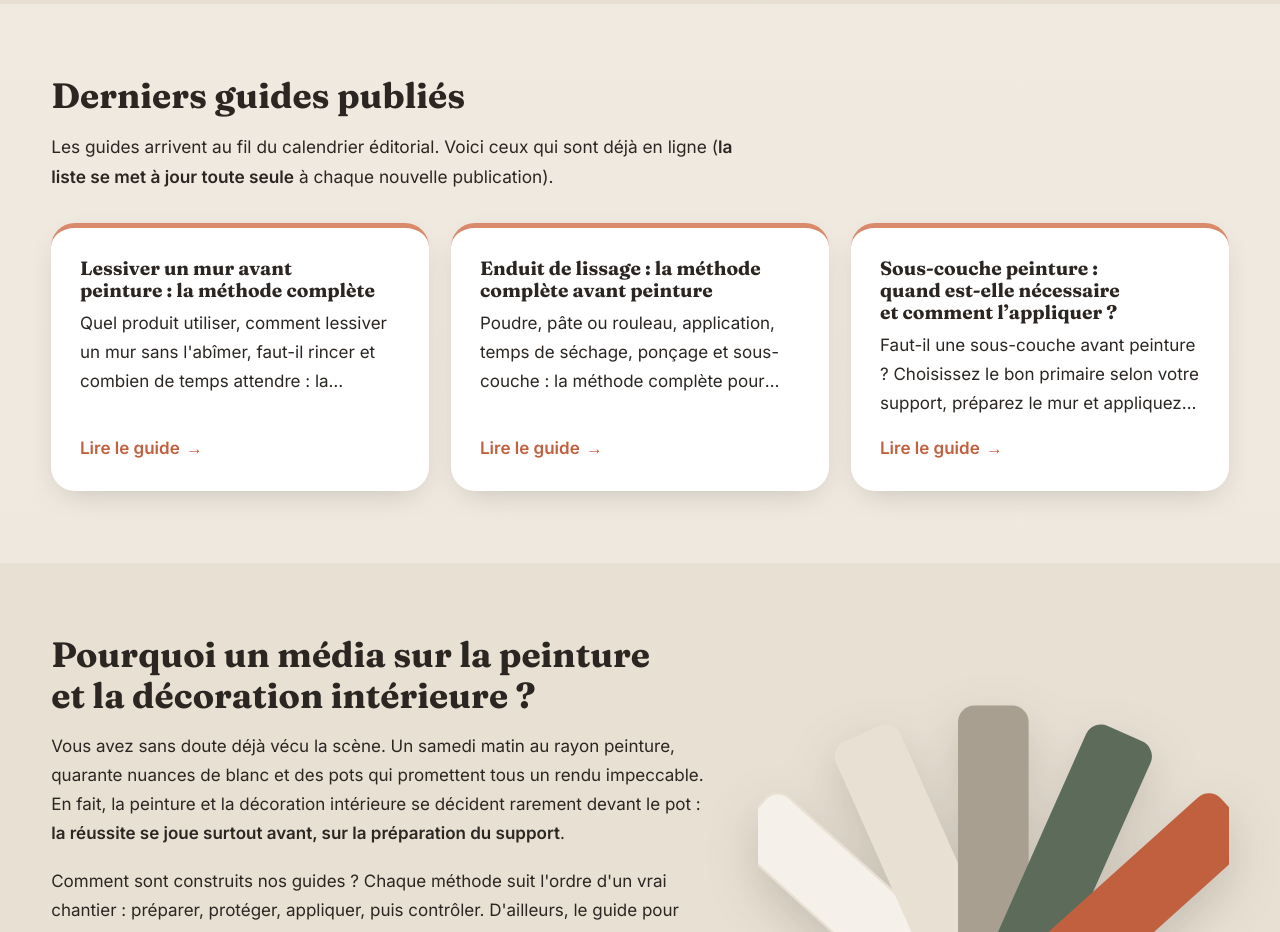
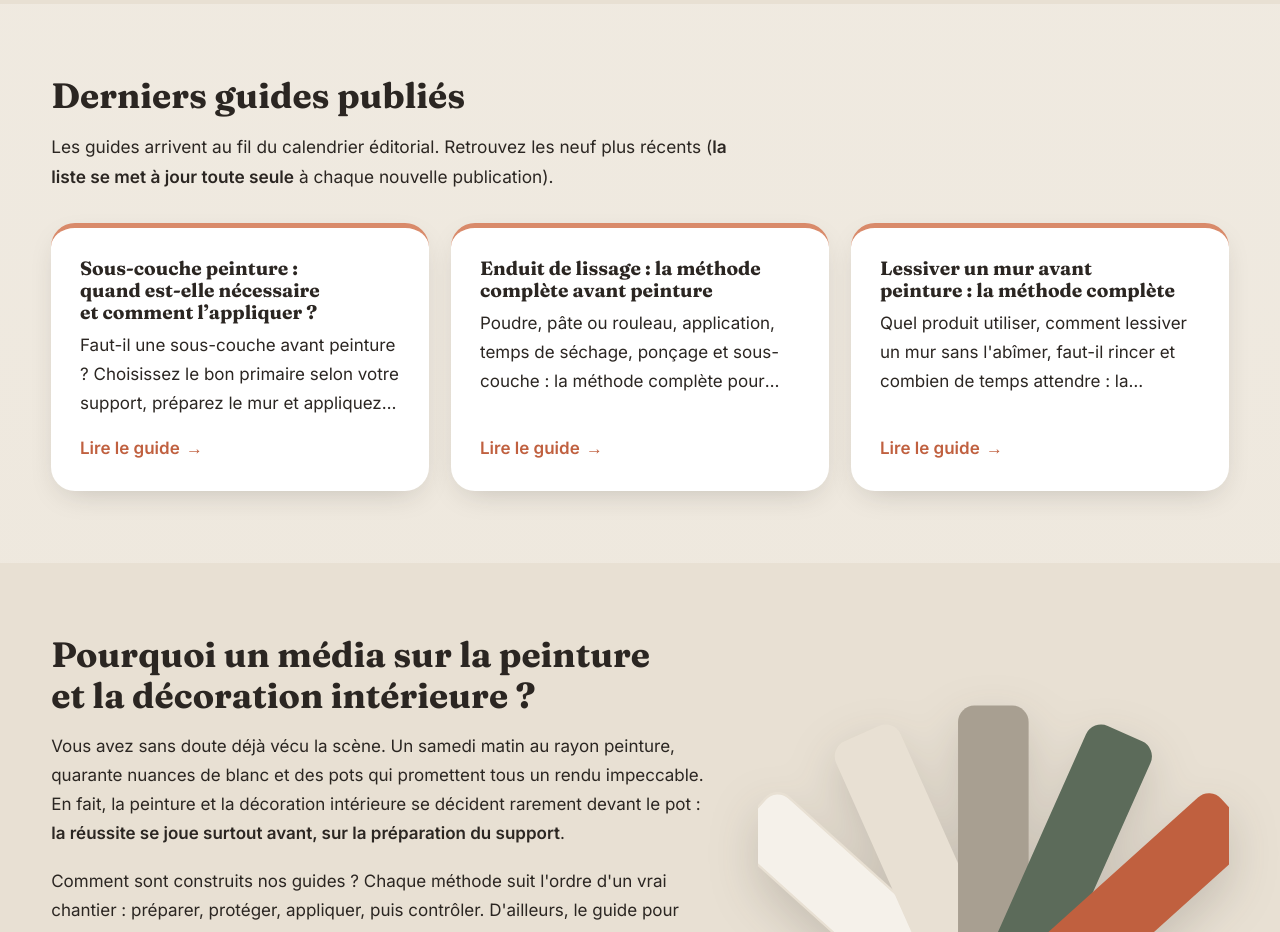
Before and after one commit to GeoRoy44/peinturedecor, an Astro site: page / in a window 1280 px wide. Shown: the part 2820-3752 px from the top of the page. Built offline with nearby package versions, Linux system fonts and the light colour scheme; Astro itself is replaced by a stand-in of ours.

Commit message:
feat(accueil): limiter la grille aux neuf derniers articles

```diff
--- a/src/pages/index.astro
+++ b/src/pages/index.astro
@@ -15,7 +15,7 @@ const ancres: Record<string, string> = {
   C5: 'Préparer la peinture de votre façade'
 };
 
-const articles = await getArticles();
+const articles = (await getArticles()).filter((a) => !a.data.draft).sort((a, b) => b.data.date.getTime() - a.data.date.getTime() || b.data.idPlan.localeCompare(a.data.idPlan)).slice(0, 9);
 
 const site = 'https://peinturedecor.fr/';
 const jsonLd = JSON.stringify([
@@ -104,7 +104,7 @@ const jsonLd = JSON.stringify([
       <div class="container">
         <div class="reveal" data-reveal>
           <h2>Derniers guides publiés</h2>
-          <p class="section__intro">Les guides arrivent au fil du calendrier éditorial. Voici ceux qui sont déjà en ligne (<strong>la liste se met à jour toute seule</strong> à chaque nouvelle publication).</p>
+          <p class="section__intro">Les guides arrivent au fil du calendrier éditorial. Retrouvez les neuf plus récents (<strong>la liste se met à jour toute seule</strong> à chaque nouvelle publication).</p>
         </div>
         <div class="cartes reveal reveal--cascade" data-reveal>
           {articles.map((a) => (
```
